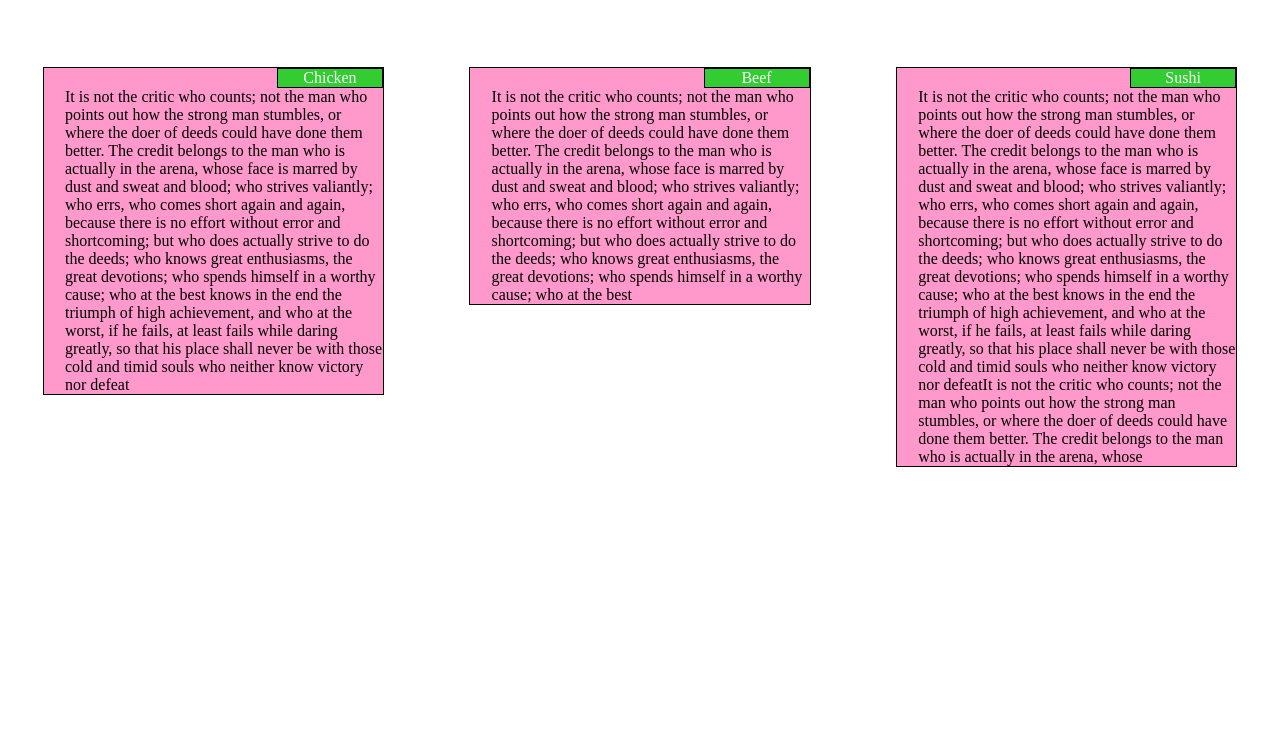
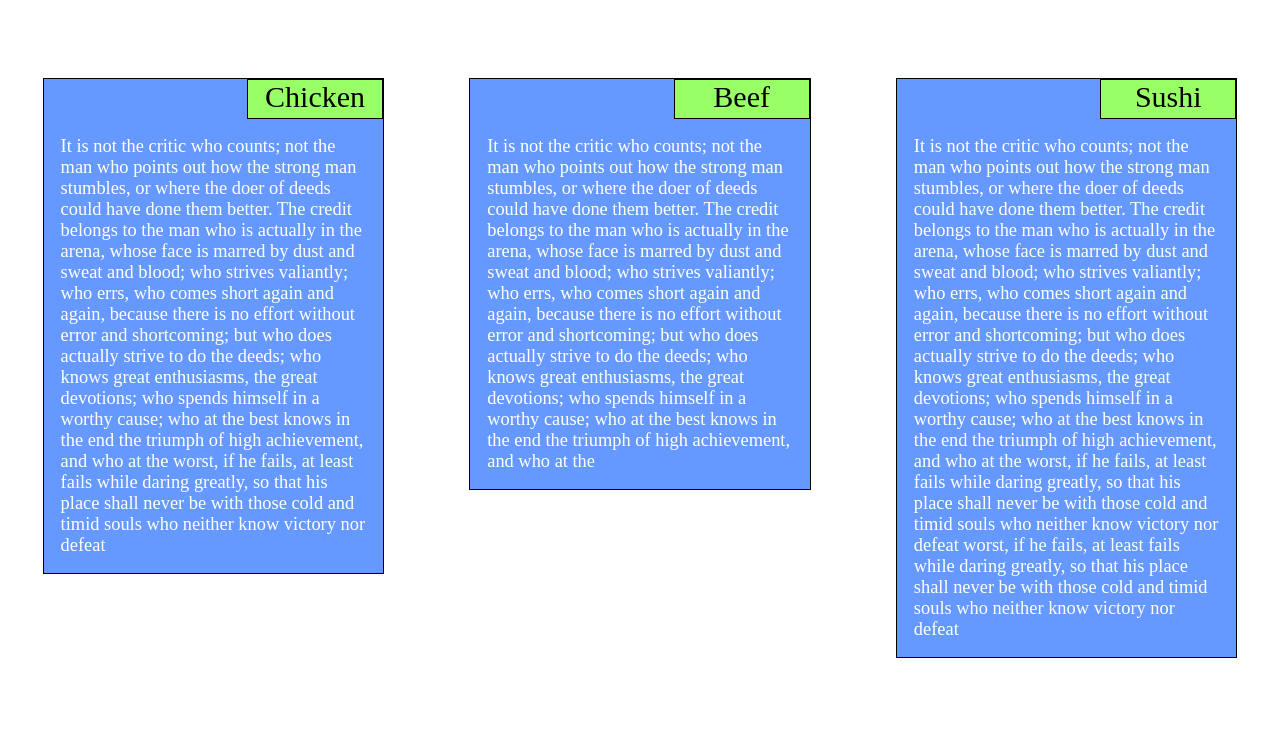
Before and after one commit to nnt296/coursera-tst, a plain HTML site: page mod2-solu/index.html in a window 1280 px wide. Shown: the part 68-800 px from the top of the page. Drawn offline with Linux system fonts and the light colour scheme.

Commit message:
coding raw res's menu

```diff
--- a/mod2-solu/css/styles.css
+++ b/mod2-solu/css/styles.css
@@ -5,25 +5,32 @@
 }
 #title1{
 	clear: left;
+	font-size: 30px;
 	border: 1px solid black;
 	text-align: center;
-	background-color: #33CC33;
-	color: white;
+	background-color: #99FF66;
 	position: relative;
+	color: black;
 	top: 0;
-	left: 66.67%;
-	width: 33.33%;
+	left: 60%;
+	width: 40%;
+	height: 40px;
 }
 div.cont {
 	border: 1px solid black;
 	margin-top: 30px;
 	position: relative;
-	background-color: #FF99CC;
+	background-color: #6699FF;
+	color: white;
 	font-size: 16px;
-	padding-left: 5%;
 	text-align: left;
 	width: 80%;
 	margin: 10%;
+}
+div.content{
+	padding: 5%;
+	font-size: 115%;
+
 }
 
 @media (min-width: 992px) {
@@ -154,7 +161,7 @@ div.cont {
 }
 h1{
 	margin-bottom: 50px;
-	font-size: 36px;
+	font-size: 46px;
 	color: #000066;
 	text-align: center;
 }
--- a/mod2-solu/index.html
+++ b/mod2-solu/index.html
@@ -13,19 +13,25 @@
 			<section id="section1" class="col-md-4 col-sm-6 col-xs-12">
 				<div class="cont">
 					<section id="title1"> Chicken</section>
-				It is not the critic who counts; not the man who points out how the strong man stumbles, or where the doer of deeds could have done them better. The credit belongs to the man who is actually in the arena, whose face is marred by dust and sweat and blood; who strives valiantly; who errs, who comes short again and again, because there is no effort without error and shortcoming; but who does actually strive to do the deeds; who knows great enthusiasms, the great devotions; who spends himself in a worthy cause; who at the best knows in the end the triumph of high achievement, and who at the worst, if he fails, at least fails while daring greatly, so that his place shall never be with those cold and timid souls who neither know victory nor defeat
+					<div class="content">
+						It is not the critic who counts; not the man who points out how the strong man stumbles, or where the doer of deeds could have done them better. The credit belongs to the man who is actually in the arena, whose face is marred by dust and sweat and blood; who strives valiantly; who errs, who comes short again and again, because there is no effort without error and shortcoming; but who does actually strive to do the deeds; who knows great enthusiasms, the great devotions; who spends himself in a worthy cause; who at the best knows in the end the triumph of high achievement, and who at the worst, if he fails, at least fails while daring greatly, so that his place shall never be with those cold and timid souls who neither know victory nor defeat
+					</div>
 				</div>
 			</section>
 			<section id="section2" class="col-md-4 col-sm-6 col-xs-12">
 				<div class="cont">
 					<section id="title1"> Beef</section>
-				It is not the critic who counts; not the man who points out how the strong man stumbles, or where the doer of deeds could have done them better. The credit belongs to the man who is actually in the arena, whose face is marred by dust and sweat and blood; who strives valiantly; who errs, who comes short again and again, because there is no effort without error and shortcoming; but who does actually strive to do the deeds; who knows great enthusiasms, the great devotions; who spends himself in a worthy cause; who at the best
+				<div class="content">
+						It is not the critic who counts; not the man who points out how the strong man stumbles, or where the doer of deeds could have done them better. The credit belongs to the man who is actually in the arena, whose face is marred by dust and sweat and blood; who strives valiantly; who errs, who comes short again and again, because there is no effort without error and shortcoming; but who does actually strive to do the deeds; who knows great enthusiasms, the great devotions; who spends himself in a worthy cause; who at the best knows in the end the triumph of high achievement, and who at the
+					</div>
 				</div>
 			</section>
 			<section id="section3" class="col-md-4 col-sm-12 col-xs-12">
 				<div class="cont">
 					<section id="title1"> Sushi</section>
-				It is not the critic who counts; not the man who points out how the strong man stumbles, or where the doer of deeds could have done them better. The credit belongs to the man who is actually in the arena, whose face is marred by dust and sweat and blood; who strives valiantly; who errs, who comes short again and again, because there is no effort without error and shortcoming; but who does actually strive to do the deeds; who knows great enthusiasms, the great devotions; who spends himself in a worthy cause; who at the best knows in the end the triumph of high achievement, and who at the worst, if he fails, at least fails while daring greatly, so that his place shall never be with those cold and timid souls who neither know victory nor defeatIt is not the critic who counts; not the man who points out how the strong man stumbles, or where the doer of deeds could have done them better. The credit belongs to the man who is actually in the arena, whose
+				<div class="content">
+						It is not the critic who counts; not the man who points out how the strong man stumbles, or where the doer of deeds could have done them better. The credit belongs to the man who is actually in the arena, whose face is marred by dust and sweat and blood; who strives valiantly; who errs, who comes short again and again, because there is no effort without error and shortcoming; but who does actually strive to do the deeds; who knows great enthusiasms, the great devotions; who spends himself in a worthy cause; who at the best knows in the end the triumph of high achievement, and who at the worst, if he fails, at least fails while daring greatly, so that his place shall never be with those cold and timid souls who neither know victory nor defeat worst, if he fails, at least fails while daring greatly, so that his place shall never be with those cold and timid souls who neither know victory nor defeat
+					</div>
 				</div>
 			</section>
 		</div>
```
